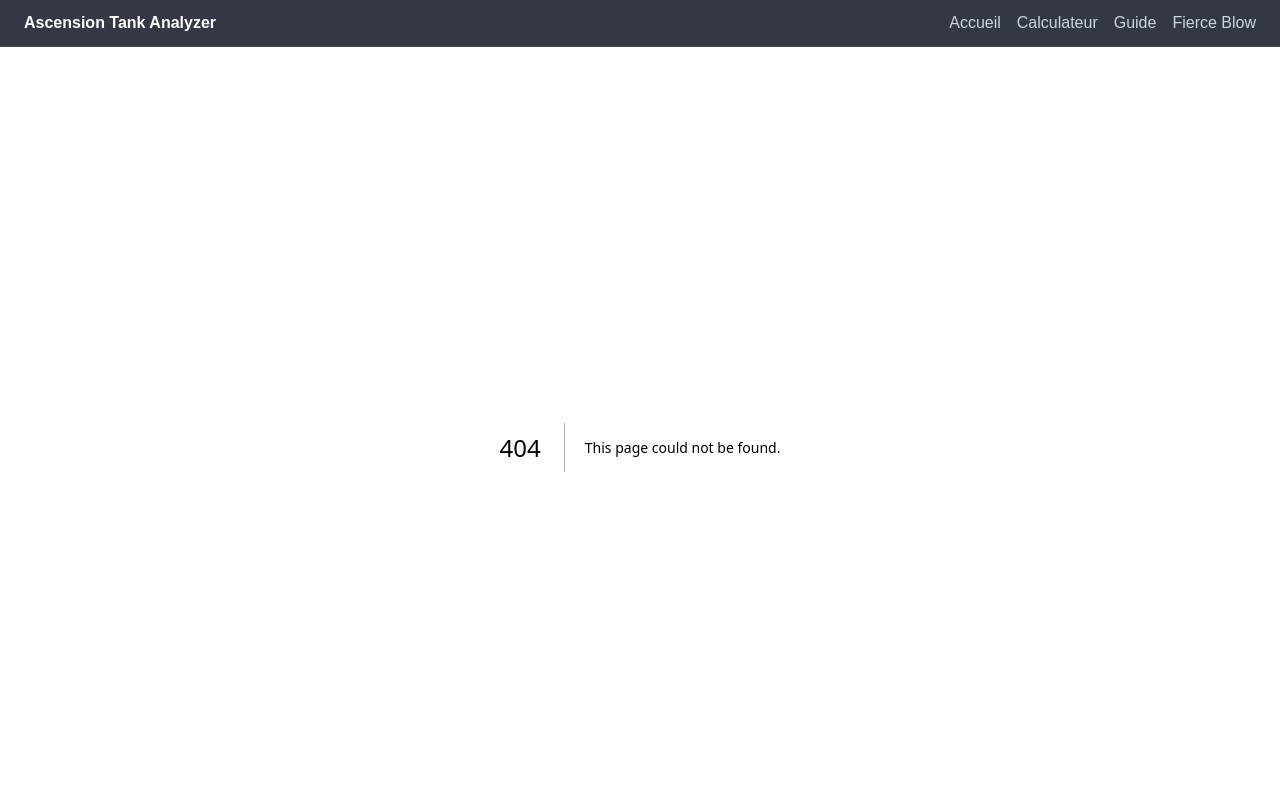
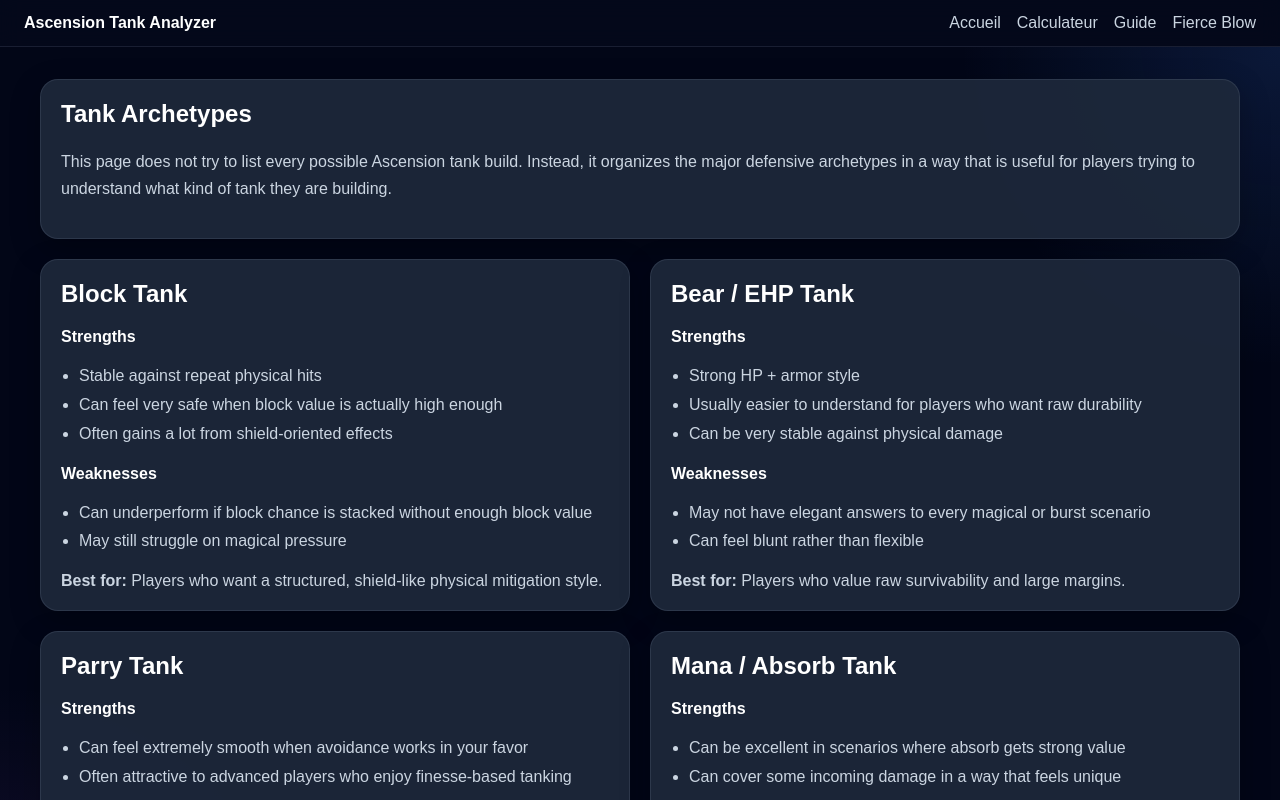
Before and after one commit to Fissayaz/ascension-tank-analyzer, a Next.js app: page /builds in a window 1280 px wide. Before the commit this address had no page. Shown: the top 800 px of the page. Built offline with nearby package versions, Linux system fonts and the light colour scheme.

Commit message:
builds/page.tsx

```diff
--- /dev/null
+++ b/app/builds/page.tsx
@@ -0,0 +1,133 @@
+const cardStyle: React.CSSProperties = {
+  background: "rgba(30, 41, 59, 0.92)",
+  border: "1px solid rgba(148, 163, 184, 0.15)",
+  borderRadius: 18,
+  padding: 20,
+  boxShadow: "0 10px 30px rgba(0,0,0,0.25)",
+};
+
+function BuildCard({
+  title,
+  strengths,
+  weaknesses,
+  bestFor,
+}: {
+  title: string;
+  strengths: string[];
+  weaknesses: string[];
+  bestFor: string;
+}) {
+  return (
+    <div style={cardStyle}>
+      <h2 style={{ marginTop: 0 }}>{title}</h2>
+      <div style={{ marginTop: 12 }}>
+        <strong>Strengths</strong>
+        <ul style={{ color: "#cbd5e1", lineHeight: 1.8, paddingLeft: 18 }}>
+          {strengths.map((s) => (
+            <li key={s}>{s}</li>
+          ))}
+        </ul>
+      </div>
+      <div style={{ marginTop: 12 }}>
+        <strong>Weaknesses</strong>
+        <ul style={{ color: "#cbd5e1", lineHeight: 1.8, paddingLeft: 18 }}>
+          {weaknesses.map((s) => (
+            <li key={s}>{s}</li>
+          ))}
+        </ul>
+      </div>
+      <div style={{ marginTop: 12, color: "#cbd5e1" }}>
+        <strong>Best for:</strong> {bestFor}
+      </div>
+    </div>
+  );
+}
+
+export default function BuildsPage() {
+  return (
+    <main
+      style={{
+        minHeight: "100vh",
+        background:
+          "radial-gradient(circle at top right, rgba(59,130,246,0.15), transparent 20%), radial-gradient(circle at bottom left, rgba(168,85,247,0.12), transparent 20%), #020617",
+        color: "white",
+        fontFamily: "Arial, sans-serif",
+        padding: 32,
+      }}
+    >
+      <div style={{ maxWidth: 1200, margin: "0 auto", display: "grid", gap: 20 }}>
+        <section style={cardStyle}>
+          <h1 style={{ marginTop: 0 }}>Tank Archetypes</h1>
+          <p style={{ color: "#cbd5e1", lineHeight: 1.7 }}>
+            This page does not try to list every possible Ascension tank build.
+            Instead, it organizes the major defensive archetypes in a way that is
+            useful for players trying to understand what kind of tank they are
+            building.
+          </p>
+        </section>
+
+        <section
+          style={{
+            display: "grid",
+            gridTemplateColumns: "repeat(2, minmax(0, 1fr))",
+            gap: 20,
+          }}
+        >
+          <BuildCard
+            title="Block Tank"
+            strengths={[
+              "Stable against repeat physical hits",
+              "Can feel very safe when block value is actually high enough",
+              "Often gains a lot from shield-oriented effects",
+            ]}
+            weaknesses={[
+              "Can underperform if block chance is stacked without enough block value",
+              "May still struggle on magical pressure",
+            ]}
+            bestFor="Players who want a structured, shield-like physical mitigation style."
+          />
+
+          <BuildCard
+            title="Bear / EHP Tank"
+            strengths={[
+              "Strong HP + armor style",
+              "Usually easier to understand for players who want raw durability",
+              "Can be very stable against physical damage",
+            ]}
+            weaknesses={[
+              "May not have elegant answers to every magical or burst scenario",
+              "Can feel blunt rather than flexible",
+            ]}
+            bestFor="Players who value raw survivability and large margins."
+          />
+
+          <BuildCard
+            title="Parry Tank"
+            strengths={[
+              "Can feel extremely smooth when avoidance works in your favor",
+              "Often attractive to advanced players who enjoy finesse-based tanking",
+            ]}
+            weaknesses={[
+              "Can become fragile when burst lands",
+              "Easy to overestimate if avoidance is high but real mitigation is low",
+            ]}
+            bestFor="Players who understand the risk of relying more heavily on avoidance."
+          />
+
+          <BuildCard
+            title="Mana / Absorb Tank"
+            strengths={[
+              "Can be excellent in scenarios where absorb gets strong value",
+              "Can cover some incoming damage in a way that feels unique",
+            ]}
+            weaknesses={[
+              "May look stronger on average hits than on burst windows",
+              "Needs careful interpretation against special mechanics",
+            ]}
+            bestFor="Players who want a more specialized and unconventional defensive profile."
+          />
+        </section>
+      </div>
+    </main>
+  );
+}
```
